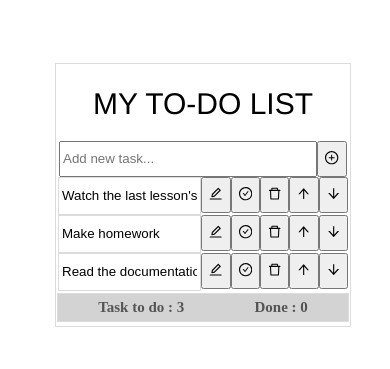
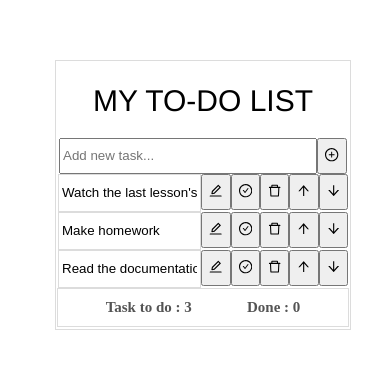
Before and after one commit to Natalina27/pasv_todolist_fe4, a React (Create React App) app: page / in a window 390 px wide. Shown: the part 235-604 px from the top of the page. Built offline with nearby package versions, Linux system fonts and the light colour scheme.

Commit message:
fixed responsive

```diff
--- a/src/components/App/Footer/style.module.css
+++ b/src/components/App/Footer/style.module.css
@@ -11,19 +11,3 @@
     font-weight: bold;
     color: #545454;
 }
-
-@media(min-width: 320px) and (max-width: 768px){
-    .wrap{
-        justify-content: space-between;
-        background-color: #d3d3d3;
-        margin: 2px;
-    }
-
-    .text{
-        margin: 5px;
-        font-size: 15px;
-        font-weight: bold;
-        color: #545454;
-
-    }
-}
--- a/src/components/App/TodoForm/TodoForm.module.css
+++ b/src/components/App/TodoForm/TodoForm.module.css
@@ -8,10 +8,8 @@
 @media(min-width: 320px) and (max-width: 768px) {
     .input{
         width: 250px;
-        height: 30px;
     }
     .addButton{
-        height: 36px;
         width: 30px;
     }
 
--- a/src/components/App/TodoList/TodoItem/index.js
+++ b/src/components/App/TodoList/TodoItem/index.js
@@ -1,6 +1,6 @@
 import React, {useState} from 'react';
 import clx from "classnames";
-import s from "../TodoList.module.css";
+import s from './styles.module.css';
 import {Button, Form, Input} from "antd";
 import {EditOutlined, CheckCircleOutlined, DeleteOutlined, ArrowUpOutlined, ArrowDownOutlined } from '@ant-design/icons';
 
@@ -30,7 +30,7 @@ export const TodoItem = (
     }
 
     const style = clx({
-        [s.form]: true,
+        [s.form]:true,
         [s.done]: isDone
     });
 
--- a/src/components/App/TodoList/TodoItem/styles.module.css
+++ b/src/components/App/TodoList/TodoItem/styles.module.css
@@ -0,0 +1,19 @@
+.form{
+    display: flex;
+    flex-direction: row;
+    width: 100%;
+}
+
+.done{
+    text-decoration: line-through;
+}
+.todolist{
+    display: flex;
+    height: 30px;
+    width: 100%;
+    border: gainsboro 1px solid;
+    padding: 3px;
+}
+.editButton{
+    height: 36px;
+}
--- a/src/components/App/TodoList/TodoList.js
+++ b/src/components/App/TodoList/TodoList.js
@@ -1,12 +1,15 @@
 import React from 'react';
 import {TodoItem} from "./TodoItem";
+
+import s from './TodoList.module.css';
 
 export const TodoList = (
     {list, doneTask, deleteTask, taskDown, taskUp, taskEdit}
     ) => {
 
     return (
-        list.map((el, i)=>(
+        <div className={s.todolist}>
+            {list.map((el, i) => (
                 <TodoItem key={el.id}
                           id={el.id}
                           idx={i}
@@ -21,5 +24,8 @@ export const TodoList = (
                           taskEdit={taskEdit}
                 />
             ))
+            }
+        </div>
+
     )
 };
--- a/src/components/App/TodoList/TodoList.module.css
+++ b/src/components/App/TodoList/TodoList.module.css
@@ -1,28 +1,5 @@
-.form{
-    display: flex;
-    flex-direction: row;
-    width: 100%;
-
-}
 .todolist{
     display: flex;
-    width: 100%;
-    height: 30px;
-    border: gainsboro 1px solid;
-    padding: 3px;
+    flex-direction: column;
+    width:100%;
 }
-.editButton{
-    height: 36px;
-}
-
-.done{
-    text-decoration: line-through;
-}
-
-@media(min-width: 320px)and(max-width: 768px){
-    .form{
-        display: flex;
-        flex-direction: row;
-        width: 130px;
-    }
-}
```
Lines whose indentation alone changed are shown as unchanged.
